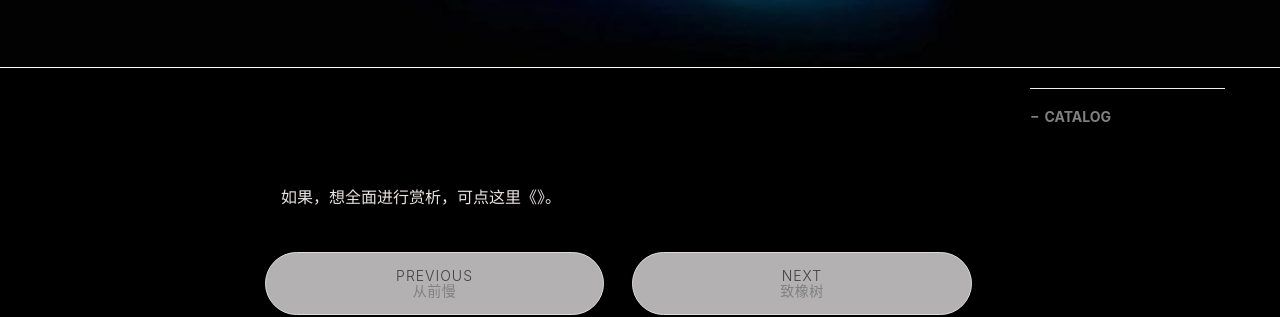
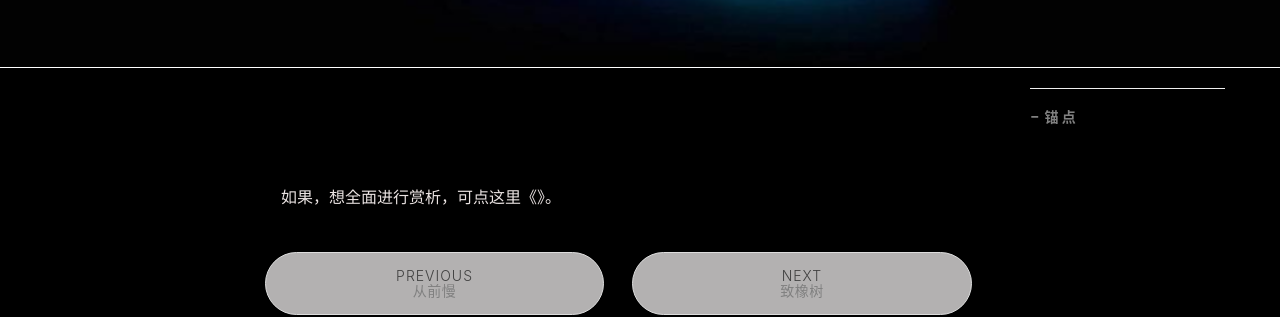
Before and after one commit to copyfree/copyfree.github.io, a Jekyll site: the page built from _posts/2018-11-05-模板-2018.md, in a window 1280 px wide. Shown: the part 414-731 px from the top of the page. Built offline with Jekyll 4.4.1, drawn with Linux system fonts in a browser that asks for light colours; nearby versions of some CDN libraries; comment, search, counter and statistics services are not loaded.

Commit message:
额滴神人生巅峰

```diff
--- a/_layouts/post.html
+++ b/_layouts/post.html
@@ -126,7 +126,7 @@ layout: default
                 <div class="side-catalog">
                     <hr class="hidden-sm hidden-xs">
                     <h5>
-                        <a class="catalog-toggle" href="#">CATALOG</a>
+                        <a class="catalog-toggle" href="#">锚 点</a>
                     </h5>
                     <ul class="catalog-body"></ul>
                 </div>
```
